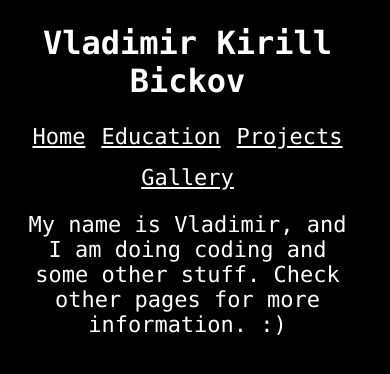
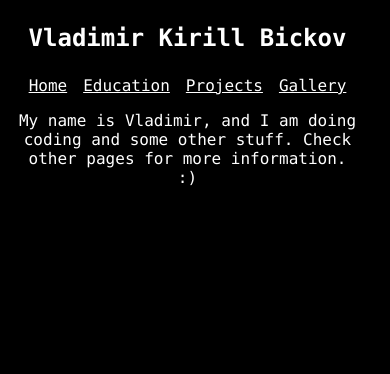
Before and after one commit to nevolodia/nevolodia.github.io, a React (Create React App) app: page / in a window 390 px wide. Shown: the top 374 px of the page. Built offline with nearby package versions, Linux system fonts and the light colour scheme.

Commit message:
Mobile typography improved.

```diff
--- a/src/css/index.css
+++ b/src/css/index.css
@@ -22,6 +22,8 @@ body {
 	color: #ffffff;
 }
 
+/* Typography */
+
 h2 {
 	font-size: 2rem;
 	margin: 1.5rem 0;
@@ -30,3 +32,13 @@ h2 {
 p, a {
 	font-size: 1.375rem;
 }
+
+@media (max-width: 777px) {
+	h2 {
+		font-size: 1.5rem;
+	}
+
+	p, a {
+		font-size: 1rem;
+	}
+}
```
Also changed, not shown: 1 other file (tests, documents, lock files or other folders).
